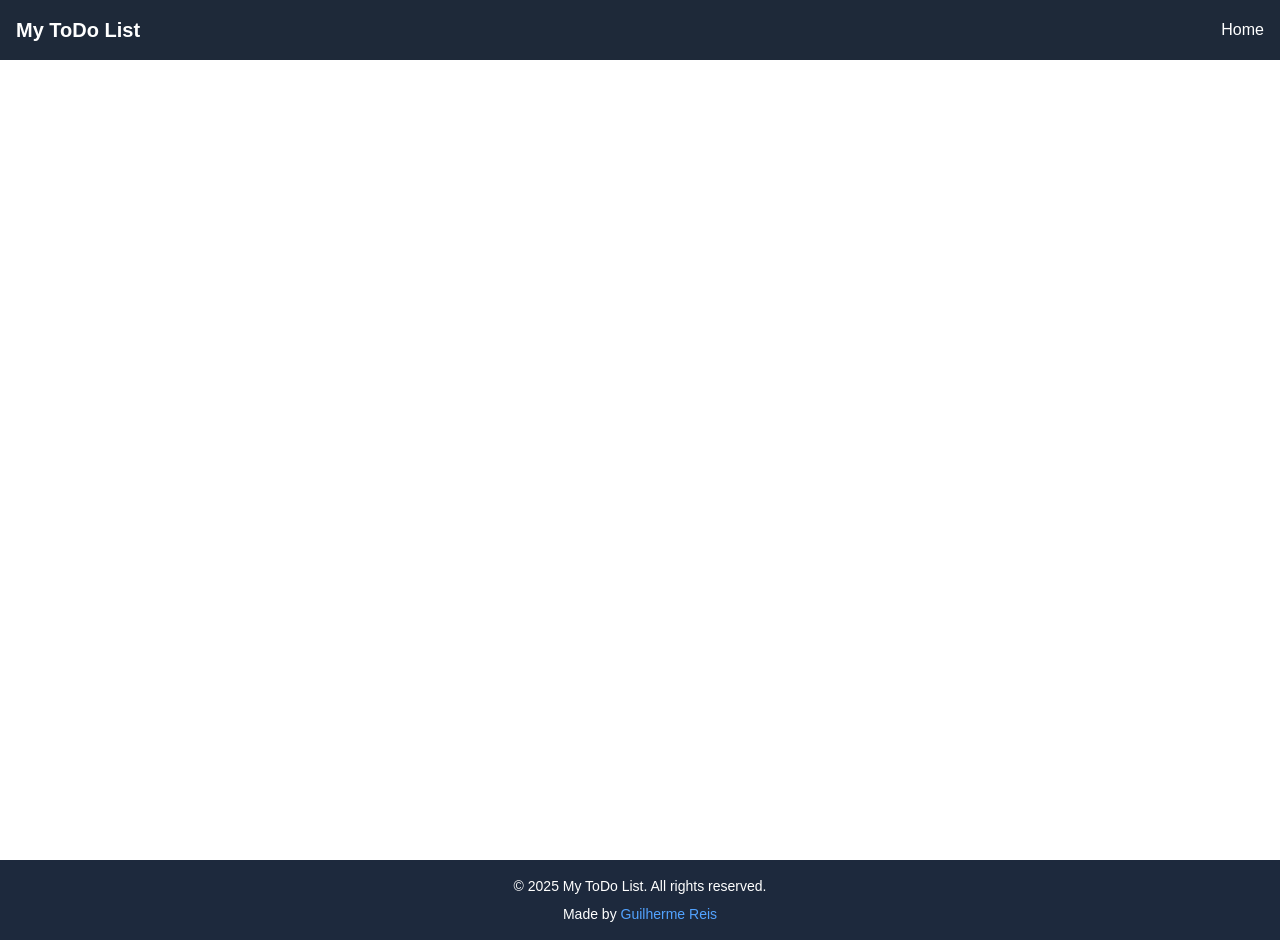
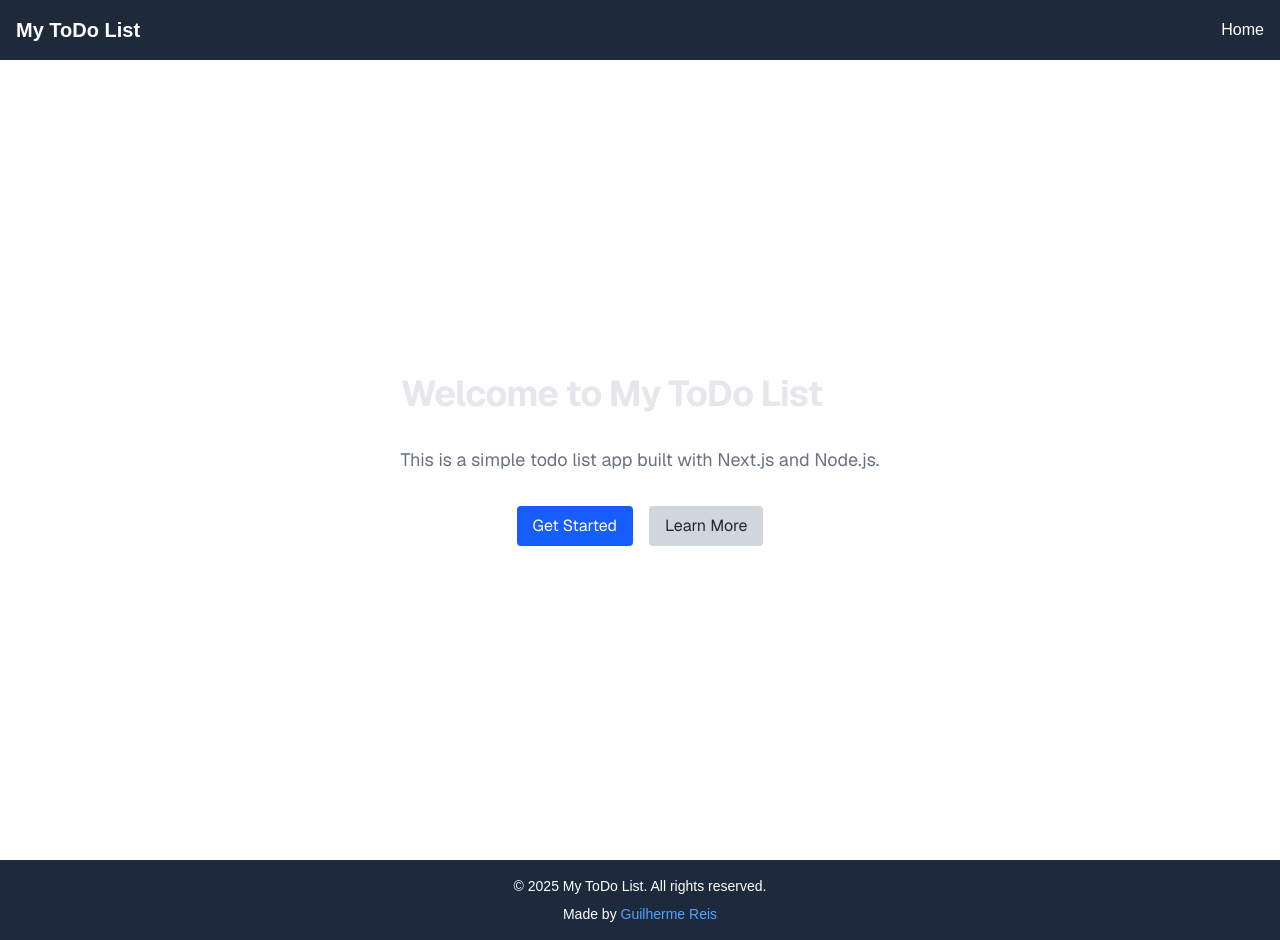
Before and after one commit to Guilherme-210/ToDo-List-Next-and-Node, a Next.js app in the folder frontend/: page / in a window 1280 px wide. Built offline with nearby package versions, Linux system fonts and the light colour scheme.

Commit message:
Feat(ToDo-NextJS): Adds interactive button to Home component

```diff
--- a/frontend/src/app/page.tsx
+++ b/frontend/src/app/page.tsx
@@ -1,6 +1,23 @@
+import Button from "@/components/Button"
+
 export default function Home() {
   return (
-    <div className="grid grid-rows-[20px_1fr_20px] items-center justify-items-center min-h-screen p-8 pb-20 gap-16 sm:p-20 font-[family-name:var(--font-geist-sans)]">
-    </div>
+    <main className="grid grid-rows-[20px_1fr_20px] items-center justify-items-center min-h-screen p-8 pb-20 gap-16 sm:p-20 font-[family-name:var(--font-geist-sans)]">
+      <section className="flex flex-col gap-[32px] row-start-2 items-center sm:items-start">
+        <h2 className="text-4xl font-bold text-center sm:text-left text-gray-200 tracking-tight">
+          Welcome to My ToDo List
+        </h2>
+        <p className="text-lg text-gray-500 text-center sm:text-left">
+          This is a simple todo list app built with Next.js and Node.js.
+        </p>
+
+        <div className="flex flex-row items-center sm:items-start gap-4 w-full justify-center">
+          <Button className="bg-blue-600 text-white hover:bg-blue-700">
+            Get Started
+          </Button>
+          <Button>Learn More</Button>
+        </div>
+      </section>
+    </main>
   )
 }
--- /dev/null
+++ b/frontend/src/components/Button/index.tsx
@@ -0,0 +1,21 @@
+export default function Button({
+  children,
+  className = "",
+  onClick,
+}: Readonly<{
+  children: React.ReactNode;
+  className?: string;
+  onClick?: () => void;
+}>) {
+  className = className
+    ? `text-gray-800 px-4 py-2 rounded ${className}`
+    : "bg-gray-300 text-gray-800 px-4 py-2 rounded hover:bg-gray-400 "
+  return (
+    <button
+      className={`${className}`}
+      onClick={onClick}
+    >
+      {children}
+    </button>
+  )
+}
--- a/frontend/src/components/Header/index.tsx
+++ b/frontend/src/components/Header/index.tsx
@@ -1,3 +1,5 @@
+import Link from "next/link";
+
 export default function Header() {
   return (
     <header className="bg-gray-800 text-white p-4">
@@ -5,7 +7,9 @@ export default function Header() {
         <h1 className="text-xl font-bold">My ToDo List</h1>
         <nav>
           <ul className="flex space-x-4">
-            <li>Home</li>
+            <li>
+              <Link href="/">Home</Link>
+            </li>
           </ul>
         </nav>
       </div>
```
